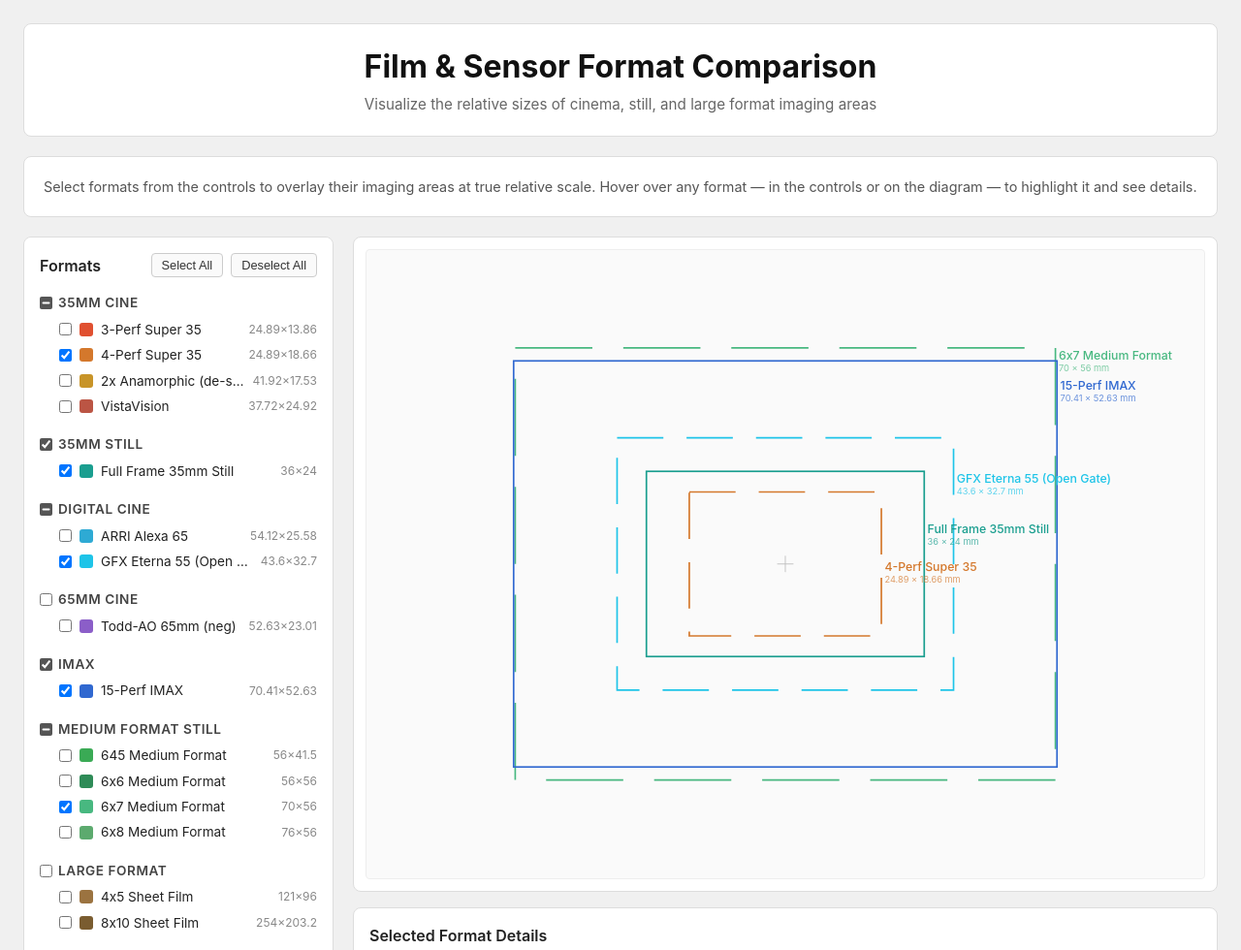
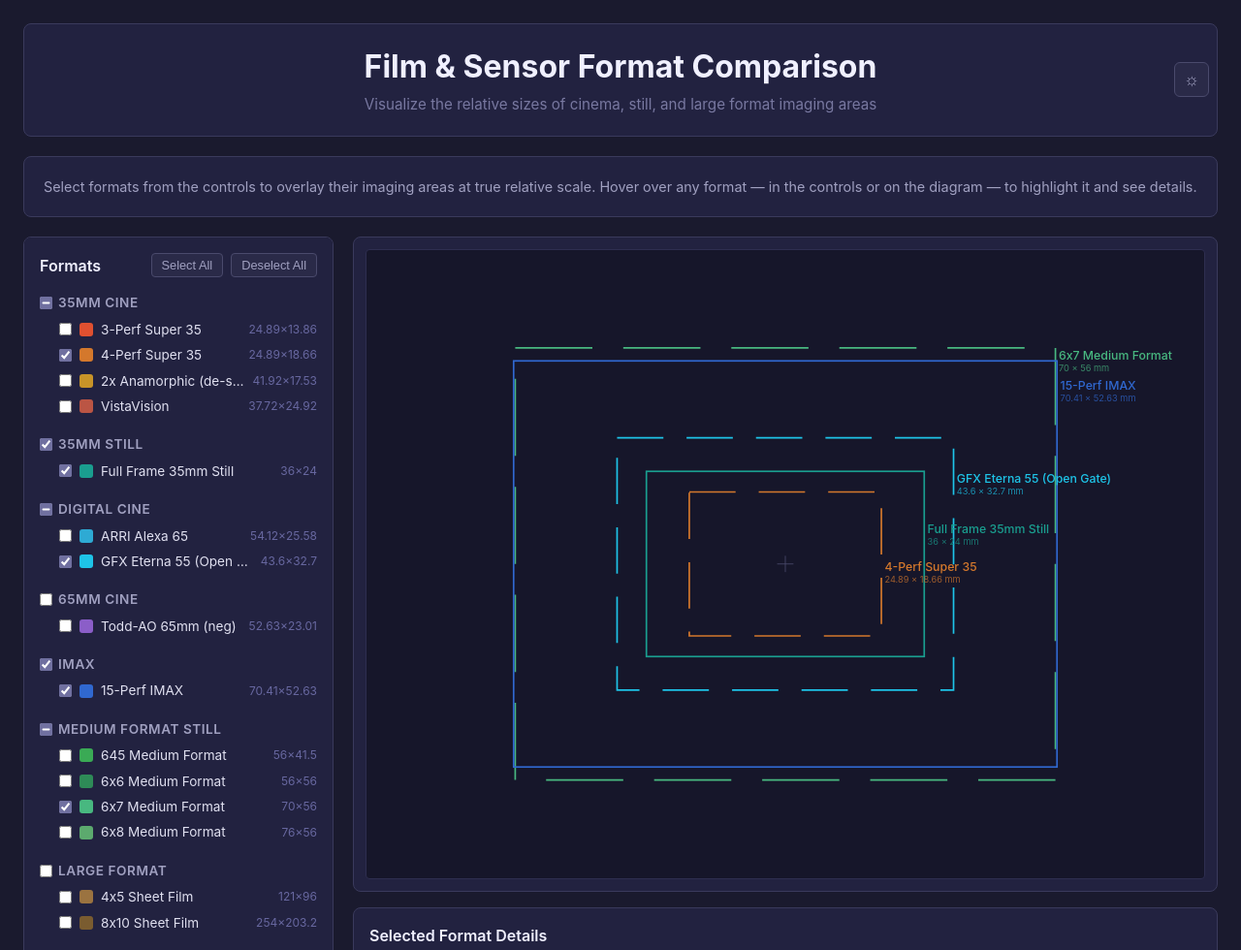
Before and after one commit to geoffsmithBK/formats, a plain HTML site: page index.html in a window 1280 px wide. Shown: the top 980 px of the page at 97% size. Drawn offline with Linux system fonts and the light colour scheme.

Commit message:
Add dark mode theme (default) with toggle and README
Dark mode is now the default theme with a moon/sun toggle button in the
header. Theme preference persists via localStorage. All colors use CSS
custom properties for clean theming. Also adds a GitHub-friendly README.

Co-Authored-By: Claude Opus 4.6 <noreply@anthropic.com>

```diff
--- a/css/styles.css
+++ b/css/styles.css
@@ -1,3 +1,56 @@
+/* ===== Theme Variables ===== */
+:root {
+  --bg: #1a1a2e;
+  --bg-card: #222240;
+  --bg-card-alt: #2a2a48;
+  --bg-hover: #2e2e50;
+  --bg-svg: #16162a;
+  --border: #3a3a5c;
+  --border-light: #2e2e50;
+  --text: #e0e0f0;
+  --text-heading: #f0f0ff;
+  --text-secondary: #a0a0c0;
+  --text-dim: #7878a0;
+  --text-muted: #6868a0;
+  --link: #8888cc;
+  --link-hover: #aaaaee;
+  --btn-bg: #2a2a48;
+  --btn-border: #4a4a6c;
+  --btn-hover: #3a3a5c;
+  --accent-color: #7070a0;
+  --table-border: #2e2e50;
+  --table-header-border: #4a4a6c;
+  --crosshair: #4a4a6c;
+  --svg-border: #2e2e50;
+  --highlight-shadow: rgba(200, 200, 255, 0.25);
+}
+
+[data-theme="light"] {
+  --bg: #f0f0f0;
+  --bg-card: #fff;
+  --bg-card-alt: #fafafa;
+  --bg-hover: #f5f5f5;
+  --bg-svg: #fafafa;
+  --border: #ddd;
+  --border-light: #eee;
+  --text: #222;
+  --text-heading: #111;
+  --text-secondary: #555;
+  --text-dim: #666;
+  --text-muted: #888;
+  --link: #667;
+  --link-hover: #444;
+  --btn-bg: #fafafa;
+  --btn-border: #ccc;
+  --btn-hover: #eee;
+  --accent-color: #555;
+  --table-border: #eee;
+  --table-header-border: #ddd;
+  --crosshair: #bbb;
+  --svg-border: #eee;
+  --highlight-shadow: rgba(0, 0, 0, 0.3);
+}
+
 /* ===== Reset & Base ===== */
 *, *::before, *::after {
   box-sizing: border-box;
@@ -12,10 +65,11 @@ html {
 
 body {
   font-family: -apple-system, BlinkMacSystemFont, "Segoe UI", Roboto, Helvetica, Arial, sans-serif;
-  background: #f0f0f0;
-  color: #222;
+  background: var(--bg);
+  color: var(--text);
   line-height: 1.5;
   min-height: 100vh;
+  transition: background 0.3s, color 0.3s;
 }
 
 /* ===== Page Container ===== */
@@ -30,32 +84,59 @@ body {
 
 /* ===== Card (Notebook Section) ===== */
 .card {
-  background: #fff;
-  border: 1px solid #ddd;
+  background: var(--bg-card);
+  border: 1px solid var(--border);
   border-radius: 8px;
   padding: 20px;
+  transition: background 0.3s, border-color 0.3s;
 }
 
 /* ===== Header ===== */
 .header {
   text-align: center;
+  position: relative;
 }
 
 .header h1 {
   font-size: 1.5rem;
   font-weight: 700;
-  color: #111;
+  color: var(--text-heading);
 }
 
 .header .subtitle {
   margin-top: 4px;
-  color: #666;
+  color: var(--text-dim);
   font-size: 0.95rem;
+}
+
+/* ===== Theme Toggle ===== */
+.theme-toggle {
+  position: absolute;
+  top: 50%;
+  right: 8px;
+  transform: translateY(-50%);
+  background: var(--btn-bg);
+  border: 1px solid var(--btn-border);
+  border-radius: 6px;
+  width: 36px;
+  height: 36px;
+  display: flex;
+  align-items: center;
+  justify-content: center;
+  cursor: pointer;
+  font-size: 1.1rem;
+  line-height: 1;
+  transition: background 0.2s, border-color 0.2s;
+  color: var(--text-secondary);
+}
+
+.theme-toggle:hover {
+  background: var(--btn-hover);
 }
 
 /* ===== Intro ===== */
 .intro p {
-  color: #555;
+  color: var(--text-secondary);
   font-size: 0.9rem;
 }
 
@@ -90,6 +171,7 @@ body {
 .controls-header h2 {
   font-size: 1rem;
   font-weight: 600;
+  color: var(--text-heading);
 }
 
 .controls-actions {
@@ -100,16 +182,16 @@ body {
 .controls-actions button {
   padding: 4px 10px;
   font-size: 0.8rem;
-  border: 1px solid #ccc;
+  border: 1px solid var(--btn-border);
   border-radius: 4px;
-  background: #fafafa;
+  background: var(--btn-bg);
   cursor: pointer;
-  color: #333;
-  transition: background 0.15s;
+  color: var(--text-secondary);
+  transition: background 0.15s, border-color 0.15s;
 }
 
 .controls-actions button:hover {
-  background: #eee;
+  background: var(--btn-hover);
 }
 
 /* Category Group */
@@ -131,13 +213,13 @@ body {
 }
 
 .category-header input[type="checkbox"] {
-  accent-color: #555;
+  accent-color: var(--accent-color);
 }
 
 .category-label {
   font-size: 0.85rem;
   font-weight: 600;
-  color: #444;
+  color: var(--text-secondary);
   text-transform: uppercase;
   letter-spacing: 0.04em;
 }
@@ -155,7 +237,7 @@ body {
 
 .format-row:hover,
 .format-row.highlighted {
-  background: #f5f5f5;
+  background: var(--bg-hover);
 }
 
 .format-row.dimmed {
@@ -177,15 +259,17 @@ body {
   white-space: nowrap;
   overflow: hidden;
   text-overflow: ellipsis;
+  color: var(--text);
 }
 
 .format-row input[type="checkbox"] {
   flex-shrink: 0;
+  accent-color: var(--accent-color);
 }
 
 .format-dims {
   font-size: 0.75rem;
-  color: #888;
+  color: var(--text-muted);
   white-space: nowrap;
   flex-shrink: 0;
 }
@@ -193,7 +277,7 @@ body {
 /* ===== Controls Divider ===== */
 .controls-divider {
   border: none;
-  border-top: 1px solid #e0e0e0;
+  border-top: 1px solid var(--border-light);
   margin: 16px 0 12px;
 }
 
@@ -210,7 +294,7 @@ body {
 
 .circle-row:hover,
 .circle-row.highlighted {
-  background: #f5f5f5;
+  background: var(--bg-hover);
 }
 
 .circle-row.dimmed {
@@ -234,15 +318,17 @@ body {
   white-space: nowrap;
   overflow: hidden;
   text-overflow: ellipsis;
+  color: var(--text);
 }
 
 .circle-row input[type="checkbox"] {
   flex-shrink: 0;
+  accent-color: var(--accent-color);
 }
 
 .circle-diameter {
   font-size: 0.75rem;
-  color: #888;
+  color: var(--text-muted);
   white-space: nowrap;
   flex-shrink: 0;
 }
@@ -250,7 +336,7 @@ body {
 /* ===== Reference Image Controls ===== */
 .ref-image-note {
   font-size: 0.75rem;
-  color: #888;
+  color: var(--text-muted);
   font-style: italic;
   margin-bottom: 8px;
 }
@@ -263,10 +349,10 @@ body {
   width: 100%;
   padding: 5px 8px;
   font-size: 0.85rem;
-  border: 1px solid #ccc;
+  border: 1px solid var(--btn-border);
   border-radius: 4px;
-  background: #fafafa;
-  color: #333;
+  background: var(--btn-bg);
+  color: var(--text-secondary);
   cursor: pointer;
 }
 
@@ -279,19 +365,19 @@ body {
 
 .ref-opacity-row label {
   font-size: 0.8rem;
-  color: #555;
+  color: var(--text-secondary);
   flex-shrink: 0;
 }
 
 .ref-opacity-row input[type="range"] {
   flex: 1;
   min-width: 0;
-  accent-color: #555;
+  accent-color: var(--accent-color);
 }
 
 .ref-opacity-row span {
   font-size: 0.75rem;
-  color: #888;
+  color: var(--text-muted);
   min-width: 32px;
   text-align: right;
 }
@@ -306,8 +392,8 @@ body {
   width: 100%;
   aspect-ratio: 4 / 3;
   min-height: 300px;
-  background: #fafafa;
-  border: 1px solid #eee;
+  background: var(--bg-svg);
+  border: 1px solid var(--svg-border);
   border-radius: 4px;
   overflow: hidden;
 }
@@ -324,7 +410,7 @@ body {
   display: flex;
   align-items: center;
   justify-content: center;
-  color: #aaa;
+  color: var(--text-muted);
   font-size: 0.95rem;
   pointer-events: none;
 }
@@ -349,7 +435,7 @@ body {
 
 .format-group.highlighted rect {
   stroke-width: inherit;
-  filter: drop-shadow(0 0 3px rgba(0,0,0,0.3));
+  filter: drop-shadow(0 0 3px var(--highlight-shadow));
 }
 
 .format-group rect {
@@ -374,7 +460,7 @@ body {
 .circle-group.highlighted circle {
   stroke-opacity: 1;
   fill-opacity: 0.08;
-  filter: drop-shadow(0 0 3px rgba(0,0,0,0.3));
+  filter: drop-shadow(0 0 3px var(--highlight-shadow));
 }
 
 .circle-group.highlighted text {
@@ -424,6 +510,7 @@ body {
   font-size: 1rem;
   font-weight: 600;
   margin-bottom: 10px;
+  color: var(--text-heading);
 }
 
 .table-wrapper {
@@ -441,17 +528,18 @@ body {
 #details-table td {
   padding: 6px 10px;
   text-align: left;
-  border-bottom: 1px solid #eee;
+  border-bottom: 1px solid var(--table-border);
   white-space: nowrap;
+  color: var(--text);
 }
 
 #details-table th {
   font-weight: 600;
-  color: #555;
+  color: var(--text-secondary);
   font-size: 0.78rem;
   text-transform: uppercase;
   letter-spacing: 0.03em;
-  border-bottom: 2px solid #ddd;
+  border-bottom: 2px solid var(--table-header-border);
 }
 
 #details-table tr {
@@ -459,7 +547,7 @@ body {
 }
 
 #details-table tr.highlighted {
-  background: #f5f5f5;
+  background: var(--bg-hover);
 }
 
 #details-table tr.dimmed {
@@ -484,6 +572,16 @@ body {
 .coverage-no {
   color: #c0392b;
   font-weight: 600;
+}
+
+[data-theme="dark"] .coverage-ok,
+:root:not([data-theme="light"]) .coverage-ok {
+  color: #5edb8a;
+}
+
+[data-theme="dark"] .coverage-no,
+:root:not([data-theme="light"]) .coverage-no {
+  color: #ef7070;
 }
 
 .coverage-cell {
@@ -521,17 +619,17 @@ body {
 
 .footer p {
   font-size: 0.78rem;
-  color: #888;
+  color: var(--text-muted);
 }
 
 .footer a {
-  color: #667;
+  color: var(--link);
   text-decoration: underline;
   text-underline-offset: 2px;
 }
 
 .footer a:hover {
-  color: #444;
+  color: var(--link-hover);
 }
 
 /* ===== Responsive: Tablet (>=600px) ===== */
--- a/index.html
+++ b/index.html
@@ -14,6 +14,7 @@
     <header class="card header">
       <h1>Film &amp; Sensor Format Comparison</h1>
       <p class="subtitle">Visualize the relative sizes of cinema, still, and large format imaging areas</p>
+      <button type="button" class="theme-toggle" id="theme-toggle" title="Toggle light/dark mode" aria-label="Toggle light/dark mode">&#9790;</button>
     </header>
 
     <!-- Intro -->
@@ -109,6 +110,13 @@
   <!-- Tooltip -->
   <div class="tooltip" id="tooltip"></div>
 
+  <script>
+    // Apply saved theme immediately to prevent flash
+    (function() {
+      var saved = localStorage.getItem('theme');
+      if (saved === 'light') document.documentElement.setAttribute('data-theme', 'light');
+    })();
+  </script>
   <script src="js/formats.js"></script>
   <script src="js/app.js"></script>
 
--- a/js/app.js
+++ b/js/app.js
@@ -43,6 +43,33 @@
   var svgEl, emptyStateEl, controlsListEl, circlesListEl, detailsSection, detailsBody, detailsHead, tooltipEl;
   var refImageSelectEl, refImageFileEl, refOpacityRow, refOpacitySliderEl, refOpacityValueEl;
 
+  // ===== Theme Toggle =====
+  function initThemeToggle() {
+    var btn = document.getElementById("theme-toggle");
+    var root = document.documentElement;
+
+    function updateIcon() {
+      var isLight = root.getAttribute("data-theme") === "light";
+      btn.innerHTML = isLight ? "&#9790;" : "&#9788;";
+      btn.title = isLight ? "Switch to dark mode" : "Switch to light mode";
+    }
+
+    updateIcon();
+
+    btn.addEventListener("click", function () {
+      var isLight = root.getAttribute("data-theme") === "light";
+      if (isLight) {
+        root.removeAttribute("data-theme");
+        localStorage.setItem("theme", "dark");
+      } else {
+        root.setAttribute("data-theme", "light");
+        localStorage.setItem("theme", "light");
+      }
+      updateIcon();
+      render();
+    });
+  }
+
   // ===== Init =====
   function init() {
     svgEl = document.getElementById("format-svg");
@@ -65,6 +92,7 @@
     buildCircleControls();
     wireGlobalButtons();
     wireRefImageControls();
+    initThemeToggle();
 
     // Start with a useful default: select a few representative formats
     var defaults = ["ff-35mm", "4perf-s35", "gfx-eterna-og", "imax", "6x7"];
@@ -509,13 +537,14 @@
     // Crosshair
     var chLen = Math.max(maxW, maxH) * 0.015;
     var chStroke = strokeW * 0.5;
+    var chColor = getComputedStyle(document.documentElement).getPropertyValue("--crosshair").trim() || "#bbb";
     var lineH = createSVGElement("line", {
       x1: -chLen, y1: 0, x2: chLen, y2: 0,
-      stroke: "#bbb", "stroke-width": chStroke
+      stroke: chColor, "stroke-width": chStroke
     });
     var lineV = createSVGElement("line", {
       x1: 0, y1: -chLen, x2: 0, y2: chLen,
-      stroke: "#bbb", "stroke-width": chStroke
+      stroke: chColor, "stroke-width": chStroke
     });
     frag.appendChild(lineH);
     frag.appendChild(lineV);
```
Also changed, not shown: 2 other files.
